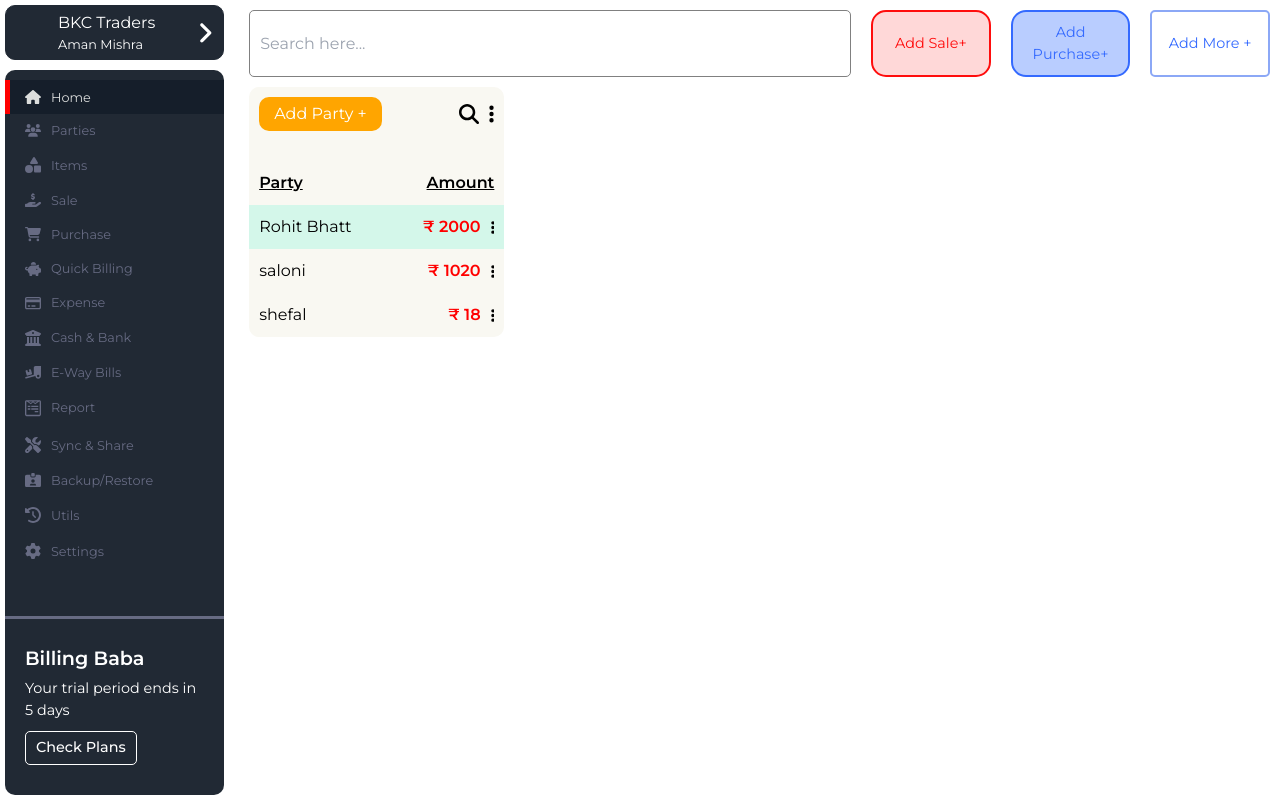
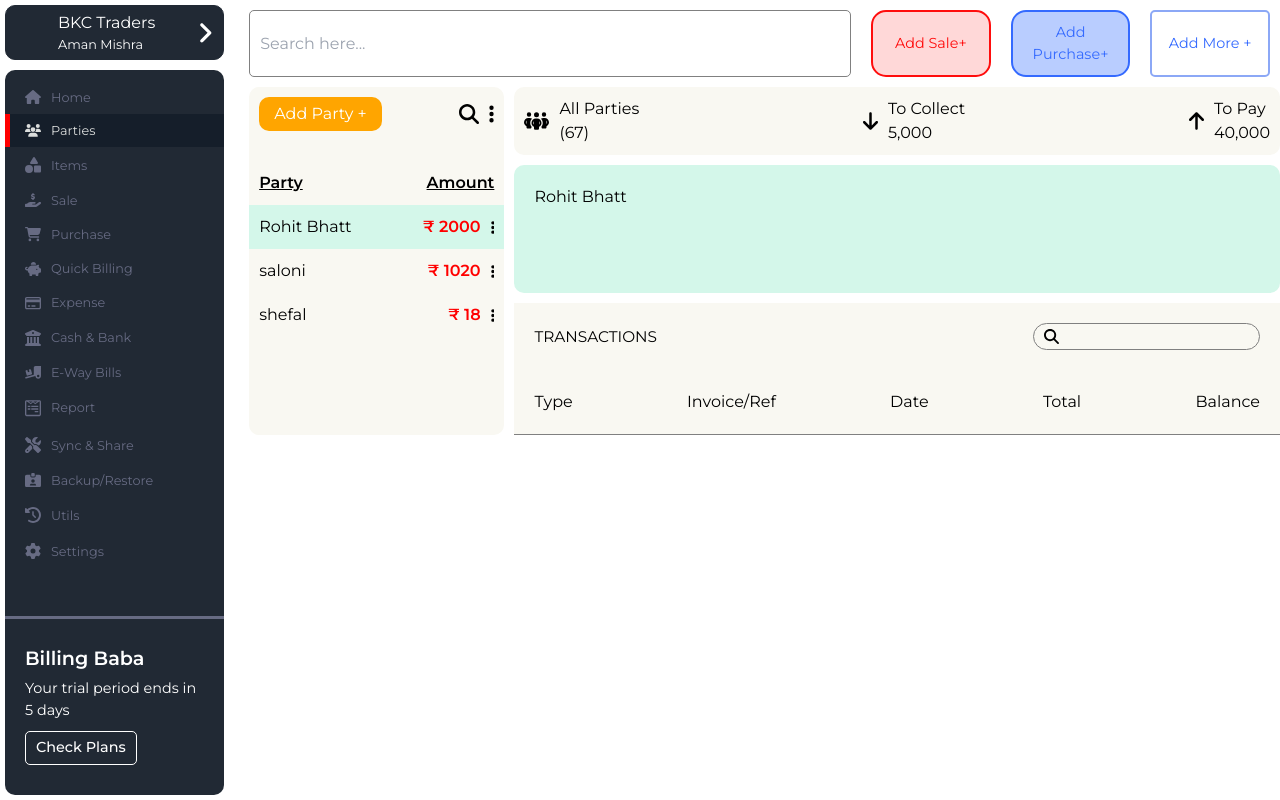
Before and after one commit to meechan16/Billing-Baba, a React (Create React App) app: page /parties in a window 1280 px wide. Built offline with nearby package versions, Linux system fonts and the light colour scheme.

Commit message:
some changes

```diff
--- a/src/App.js
+++ b/src/App.js
@@ -27,7 +27,7 @@ function App() {
             path="/"
             exact
             element={
-              <Home>
+              <Home part="dashboard">
                 <Dashboard />
               </Home>
             }
@@ -36,7 +36,7 @@ function App() {
             path="/parties"
             exact
             element={
-              <Home>
+              <Home part="parties">
                 <Parties />
               </Home>
             }
@@ -45,7 +45,7 @@ function App() {
             path="/items"
             exact
             element={
-              <Home>
+              <Home part="items">
                 <Items />
               </Home>
             }
--- a/src/components/sidebar.jsx
+++ b/src/components/sidebar.jsx
@@ -1,6 +1,8 @@
 import React from "react";
+import { Link } from "react-router-dom";
 
-export default function Sidebar() {
+export default function Sidebar({ part }) {
+  // alert(part);
   return (
     <div id="sidebar" className="flex">
       <div className="top">
@@ -20,91 +22,119 @@ export default function Sidebar() {
       <div className="body">
         <div className="content">
           <ul>
-            <li className="selected">
+            <Link className="home" to="/">
+              <li className={part === "dashboard" ? "selected" : ""}>
                 <svg xmlns="http://www.w3.org/2000/svg" viewBox="0 0 576 512">
                   <path d="M575.8 255.5c0 18-15 32.1-32 32.1h-32l.7 160.2c0 2.7-.2 5.4-.5 8.1V472c0 22.1-17.9 40-40 40H456c-1.1 0-2.2 0-3.3-.1c-1.4 .1-2.8 .1-4.2 .1H416 392c-22.1 0-40-17.9-40-40V448 384c0-17.7-14.3-32-32-32H256c-17.7 0-32 14.3-32 32v64 24c0 22.1-17.9 40-40 40H160 128.1c-1.5 0-3-.1-4.5-.2c-1.2 .1-2.4 .2-3.6 .2H104c-22.1 0-40-17.9-40-40V360c0-.9 0-1.9 .1-2.8V287.6H32c-18 0-32-14-32-32.1c0-9 3-17 10-24L266.4 8c7-7 15-8 22-8s15 2 21 7L564.8 231.5c8 7 12 15 11 24z" />
                 </svg>
                 <p>Home</p>
               </li>
+            </Link>
 
-            <li>
+            <Link className="signup" to="/parties">
+              <li className={part === "parties" ? "selected" : ""}>
                 <svg xmlns="http://www.w3.org/2000/svg" viewBox="0 0 640 512">
                   <path d="M144 0a80 80 0 1 1 0 160A80 80 0 1 1 144 0zM512 0a80 80 0 1 1 0 160A80 80 0 1 1 512 0zM0 298.7C0 239.8 47.8 192 106.7 192h42.7c15.9 0 31 3.5 44.6 9.7c-1.3 7.2-1.9 14.7-1.9 22.3c0 38.2 16.8 72.5 43.3 96c-.2 0-.4 0-.7 0H21.3C9.6 320 0 310.4 0 298.7zM405.3 320c-.2 0-.4 0-.7 0c26.6-23.5 43.3-57.8 43.3-96c0-7.6-.7-15-1.9-22.3c13.6-6.3 28.7-9.7 44.6-9.7h42.7C592.2 192 640 239.8 640 298.7c0 11.8-9.6 21.3-21.3 21.3H405.3zM224 224a96 96 0 1 1 192 0 96 96 0 1 1 -192 0zM128 485.3C128 411.7 187.7 352 261.3 352H378.7C452.3 352 512 411.7 512 485.3c0 14.7-11.9 26.7-26.7 26.7H154.7c-14.7 0-26.7-11.9-26.7-26.7z" />
                 </svg>
                 <p>Parties</p>
               </li>
-            <li>
+            </Link>
+            <Link className="signup" to="/items">
+              <li className={part === "items" ? "selected" : ""}>
                 <svg xmlns="http://www.w3.org/2000/svg" viewBox="0 0 512 512">
                   <path d="M315.4 15.5C309.7 5.9 299.2 0 288 0s-21.7 5.9-27.4 15.5l-96 160c-5.9 9.9-6.1 22.2-.4 32.2s16.3 16.2 27.8 16.2H384c11.5 0 22.2-6.2 27.8-16.2s5.5-22.3-.4-32.2l-96-160zM288 312V456c0 22.1 17.9 40 40 40H472c22.1 0 40-17.9 40-40V312c0-22.1-17.9-40-40-40H328c-22.1 0-40 17.9-40 40zM128 512a128 128 0 1 0 0-256 128 128 0 1 0 0 256z" />
                 </svg>
                 <p>Items</p>
               </li>
+            </Link>
+            <Link className="" to="/">
               <li>
                 <svg xmlns="http://www.w3.org/2000/svg" viewBox="0 0 576 512">
                   <path d="M312 24V34.5c6.4 1.2 12.6 2.7 18.2 4.2c12.8 3.4 20.4 16.6 17 29.4s-16.6 20.4-29.4 17c-10.9-2.9-21.1-4.9-30.2-5c-7.3-.1-14.7 1.7-19.4 4.4c-2.1 1.3-3.1 2.4-3.5 3c-.3 .5-.7 1.2-.7 2.8c0 .3 0 .5 0 .6c.2 .2 .9 1.2 3.3 2.6c5.8 3.5 14.4 6.2 27.4 10.1l.9 .3c11.1 3.3 25.9 7.8 37.9 15.3c13.7 8.6 26.1 22.9 26.4 44.9c.3 22.5-11.4 38.9-26.7 48.5c-6.7 4.1-13.9 7-21.3 8.8V232c0 13.3-10.7 24-24 24s-24-10.7-24-24V220.6c-9.5-2.3-18.2-5.3-25.6-7.8c-2.1-.7-4.1-1.4-6-2c-12.6-4.2-19.4-17.8-15.2-30.4s17.8-19.4 30.4-15.2c2.6 .9 5 1.7 7.3 2.5c13.6 4.6 23.4 7.9 33.9 8.3c8 .3 15.1-1.6 19.2-4.1c1.9-1.2 2.8-2.2 3.2-2.9c.4-.6 .9-1.8 .8-4.1l0-.2c0-1 0-2.1-4-4.6c-5.7-3.6-14.3-6.4-27.1-10.3l-1.9-.6c-10.8-3.2-25-7.5-36.4-14.4c-13.5-8.1-26.5-22-26.6-44.1c-.1-22.9 12.9-38.6 27.7-47.4c6.4-3.8 13.3-6.4 20.2-8.2V24c0-13.3 10.7-24 24-24s24 10.7 24 24zM568.2 336.3c13.1 17.8 9.3 42.8-8.5 55.9L433.1 485.5c-23.4 17.2-51.6 26.5-80.7 26.5H192 32c-17.7 0-32-14.3-32-32V416c0-17.7 14.3-32 32-32H68.8l44.9-36c22.7-18.2 50.9-28 80-28H272h16 64c17.7 0 32 14.3 32 32s-14.3 32-32 32H288 272c-8.8 0-16 7.2-16 16s7.2 16 16 16H392.6l119.7-88.2c17.8-13.1 42.8-9.3 55.9 8.5zM193.6 384l0 0-.9 0c.3 0 .6 0 .9 0z" />
                 </svg>
                 <p>Sale</p>
               </li>
+            </Link>
+            <Link className="" to="/">
               <li>
                 <svg xmlns="http://www.w3.org/2000/svg" viewBox="0 0 576 512">
                   <path d="M0 24C0 10.7 10.7 0 24 0H69.5c22 0 41.5 12.8 50.6 32h411c26.3 0 45.5 25 38.6 50.4l-41 152.3c-8.5 31.4-37 53.3-69.5 53.3H170.7l5.4 28.5c2.2 11.3 12.1 19.5 23.6 19.5H488c13.3 0 24 10.7 24 24s-10.7 24-24 24H199.7c-34.6 0-64.3-24.6-70.7-58.5L77.4 54.5c-.7-3.8-4-6.5-7.9-6.5H24C10.7 48 0 37.3 0 24zM128 464a48 48 0 1 1 96 0 48 48 0 1 1 -96 0zm336-48a48 48 0 1 1 0 96 48 48 0 1 1 0-96z" />
                 </svg>
                 <p>Purchase</p>
               </li>
+            </Link>
+            <Link className="" to="/">
               <li>
                 <svg xmlns="http://www.w3.org/2000/svg" viewBox="0 0 576 512">
                   <path d="M400 96l0 .7c-5.3-.4-10.6-.7-16-.7H256c-16.5 0-32.5 2.1-47.8 6c-.1-2-.2-4-.2-6c0-53 43-96 96-96s96 43 96 96zm-16 32c3.5 0 7 .1 10.4 .3c4.2 .3 8.4 .7 12.6 1.3C424.6 109.1 450.8 96 480 96h11.5c10.4 0 18 9.8 15.5 19.9l-13.8 55.2c15.8 14.8 28.7 32.8 37.5 52.9H544c17.7 0 32 14.3 32 32v96c0 17.7-14.3 32-32 32H512c-9.1 12.1-19.9 22.9-32 32v64c0 17.7-14.3 32-32 32H416c-17.7 0-32-14.3-32-32V448H256v32c0 17.7-14.3 32-32 32H192c-17.7 0-32-14.3-32-32V416c-34.9-26.2-58.7-66.3-63.2-112H68c-37.6 0-68-30.4-68-68s30.4-68 68-68h4c13.3 0 24 10.7 24 24s-10.7 24-24 24H68c-11 0-20 9-20 20s9 20 20 20H99.2c12.1-59.8 57.7-107.5 116.3-122.8c12.9-3.4 26.5-5.2 40.5-5.2H384zm64 136a24 24 0 1 0 -48 0 24 24 0 1 0 48 0z" />
                 </svg>
                 <p>Quick Billing</p>
               </li>
+            </Link>
+            <Link className="" to="/">
               <li>
                 <svg xmlns="http://www.w3.org/2000/svg" viewBox="0 0 576 512">
                   <path d="M512 80c8.8 0 16 7.2 16 16v32H48V96c0-8.8 7.2-16 16-16H512zm16 144V416c0 8.8-7.2 16-16 16H64c-8.8 0-16-7.2-16-16V224H528zM64 32C28.7 32 0 60.7 0 96V416c0 35.3 28.7 64 64 64H512c35.3 0 64-28.7 64-64V96c0-35.3-28.7-64-64-64H64zm56 304c-13.3 0-24 10.7-24 24s10.7 24 24 24h48c13.3 0 24-10.7 24-24s-10.7-24-24-24H120zm128 0c-13.3 0-24 10.7-24 24s10.7 24 24 24H360c13.3 0 24-10.7 24-24s-10.7-24-24-24H248z" />
                 </svg>
                 <p>Expense</p>
               </li>
+            </Link>
+            <Link className="" to="/">
               <li>
                 <svg xmlns="http://www.w3.org/2000/svg" viewBox="0 0 512 512">
                   <path d="M243.4 2.6l-224 96c-14 6-21.8 21-18.7 35.8S16.8 160 32 160v8c0 13.3 10.7 24 24 24H456c13.3 0 24-10.7 24-24v-8c15.2 0 28.3-10.7 31.3-25.6s-4.8-29.9-18.7-35.8l-224-96c-8-3.4-17.2-3.4-25.2 0zM128 224H64V420.3c-.6 .3-1.2 .7-1.8 1.1l-48 32c-11.7 7.8-17 22.4-12.9 35.9S17.9 512 32 512H480c14.1 0 26.5-9.2 30.6-22.7s-1.1-28.1-12.9-35.9l-48-32c-.6-.4-1.2-.7-1.8-1.1V224H384V416H344V224H280V416H232V224H168V416H128V224zM256 64a32 32 0 1 1 0 64 32 32 0 1 1 0-64z" />
                 </svg>
                 <p>Cash & Bank</p>
               </li>
+            </Link>
+            <Link className="" to="/">
               <li>
                 <svg xmlns="http://www.w3.org/2000/svg" viewBox="0 0 640 512">
                   <path d="M640 0V400c0 61.9-50.1 112-112 112c-61 0-110.5-48.7-112-109.3L48.4 502.9c-17.1 4.6-34.6-5.4-39.3-22.5s5.4-34.6 22.5-39.3L352 353.8V64c0-35.3 28.7-64 64-64H640zM576 400a48 48 0 1 0 -96 0 48 48 0 1 0 96 0zM23.1 207.7c-4.6-17.1 5.6-34.6 22.6-39.2l46.4-12.4 20.7 77.3c2.3 8.5 11.1 13.6 19.6 11.3l30.9-8.3c8.5-2.3 13.6-11.1 11.3-19.6l-20.7-77.3 46.4-12.4c17.1-4.6 34.6 5.6 39.2 22.6l41.4 154.5c4.6 17.1-5.6 34.6-22.6 39.2L103.7 384.9c-17.1 4.6-34.6-5.6-39.2-22.6L23.1 207.7z" />
                 </svg>
                 <p>E-Way Bills</p>
               </li>
+            </Link>
+            <Link className="" to="/">
               <li>
                 <svg xmlns="http://www.w3.org/2000/svg" viewBox="0 0 448 512">
                   <path d="M448 75.2v361.7c0 24.3-19 43.2-43.2 43.2H43.2C19.3 480 0 461.4 0 436.8V75.2C0 51.1 18.8 32 43.2 32h361.7c24 0 43.1 18.8 43.1 43.2zm-37.3 361.6V75.2c0-3-2.6-5.8-5.8-5.8h-9.3L285.3 144 224 94.1 162.8 144 52.5 69.3h-9.3c-3.2 0-5.8 2.8-5.8 5.8v361.7c0 3 2.6 5.8 5.8 5.8h361.7c3.2 .1 5.8-2.7 5.8-5.8zM150.2 186v37H76.7v-37h73.5zm0 74.4v37.3H76.7v-37.3h73.5zm11.1-147.3l54-43.7H96.8l64.5 43.7zm210 72.9v37h-196v-37h196zm0 74.4v37.3h-196v-37.3h196zm-84.6-147.3l64.5-43.7H232.8l53.9 43.7zM371.3 335v37.3h-99.4V335h99.4z" />
                 </svg>
                 <p>Report</p>
               </li>
+            </Link>
+            <Link className="" to="/">
               <li>
                 <svg xmlns="http://www.w3.org/2000/svg" viewBox="0 0 512 512">
                   <path d="M78.6 5C69.1-2.4 55.6-1.5 47 7L7 47c-8.5 8.5-9.4 22-2.1 31.6l80 104c4.5 5.9 11.6 9.4 19 9.4h54.1l109 109c-14.7 29-10 65.4 14.3 89.6l112 112c12.5 12.5 32.8 12.5 45.3 0l64-64c12.5-12.5 12.5-32.8 0-45.3l-112-112c-24.2-24.2-60.6-29-89.6-14.3l-109-109V104c0-7.5-3.5-14.5-9.4-19L78.6 5zM19.9 396.1C7.2 408.8 0 426.1 0 444.1C0 481.6 30.4 512 67.9 512c18 0 35.3-7.2 48-19.9L233.7 374.3c-7.8-20.9-9-43.6-3.6-65.1l-61.7-61.7L19.9 396.1zM512 144c0-10.5-1.1-20.7-3.2-30.5c-2.4-11.2-16.1-14.1-24.2-6l-63.9 63.9c-3 3-7.1 4.7-11.3 4.7H352c-8.8 0-16-7.2-16-16V102.6c0-4.2 1.7-8.3 4.7-11.3l63.9-63.9c8.1-8.1 5.2-21.8-6-24.2C388.7 1.1 378.5 0 368 0C288.5 0 224 64.5 224 144l0 .8 85.3 85.3c36-9.1 75.8 .5 104 28.7L429 274.5c49-23 83-72.8 83-130.5zM56 432a24 24 0 1 1 48 0 24 24 0 1 1 -48 0z" />
                 </svg>
                 <p>Sync & Share</p>
               </li>
+            </Link>
+            <Link className="" to="/">
               <li>
                 <svg xmlns="http://www.w3.org/2000/svg" viewBox="0 0 576 512">
                   <path d="M256 0h64c17.7 0 32 14.3 32 32V96c0 17.7-14.3 32-32 32H256c-17.7 0-32-14.3-32-32V32c0-17.7 14.3-32 32-32zM64 64H192v48c0 26.5 21.5 48 48 48h96c26.5 0 48-21.5 48-48V64H512c35.3 0 64 28.7 64 64V448c0 35.3-28.7 64-64 64H64c-35.3 0-64-28.7-64-64V128C0 92.7 28.7 64 64 64zM176 437.3c0 5.9 4.8 10.7 10.7 10.7H389.3c5.9 0 10.7-4.8 10.7-10.7c0-29.5-23.9-53.3-53.3-53.3H229.3c-29.5 0-53.3 23.9-53.3 53.3zM288 352a64 64 0 1 0 0-128 64 64 0 1 0 0 128z" />
                 </svg>
                 <p>Backup/Restore</p>
               </li>
+            </Link>
+            <Link className="" to="/">
               <li>
                 <svg xmlns="http://www.w3.org/2000/svg" viewBox="0 0 512 512">
                   <path d="M75 75L41 41C25.9 25.9 0 36.6 0 57.9V168c0 13.3 10.7 24 24 24H134.1c21.4 0 32.1-25.9 17-41l-30.8-30.8C155 85.5 203 64 256 64c106 0 192 86 192 192s-86 192-192 192c-40.8 0-78.6-12.7-109.7-34.4c-14.5-10.1-34.4-6.6-44.6 7.9s-6.6 34.4 7.9 44.6C151.2 495 201.7 512 256 512c141.4 0 256-114.6 256-256S397.4 0 256 0C185.3 0 121.3 28.7 75 75zm181 53c-13.3 0-24 10.7-24 24V256c0 6.4 2.5 12.5 7 17l72 72c9.4 9.4 24.6 9.4 33.9 0s9.4-24.6 0-33.9l-65-65V152c0-13.3-10.7-24-24-24z" />
                 </svg>
                 <p>Utils</p>
               </li>
+            </Link>
+            <Link className="" to="/">
               <li>
                 <svg xmlns="http://www.w3.org/2000/svg" viewBox="0 0 512 512">
                   <path d="M495.9 166.6c3.2 8.7 .5 18.4-6.4 24.6l-43.3 39.4c1.1 8.3 1.7 16.8 1.7 25.4s-.6 17.1-1.7 25.4l43.3 39.4c6.9 6.2 9.6 15.9 6.4 24.6c-4.4 11.9-9.7 23.3-15.8 34.3l-4.7 8.1c-6.6 11-14 21.4-22.1 31.2c-5.9 7.2-15.7 9.6-24.5 6.8l-55.7-17.7c-13.4 10.3-28.2 18.9-44 25.4l-12.5 57.1c-2 9.1-9 16.3-18.2 17.8c-13.8 2.3-28 3.5-42.5 3.5s-28.7-1.2-42.5-3.5c-9.2-1.5-16.2-8.7-18.2-17.8l-12.5-57.1c-15.8-6.5-30.6-15.1-44-25.4L83.1 425.9c-8.8 2.8-18.6 .3-24.5-6.8c-8.1-9.8-15.5-20.2-22.1-31.2l-4.7-8.1c-6.1-11-11.4-22.4-15.8-34.3c-3.2-8.7-.5-18.4 6.4-24.6l43.3-39.4C64.6 273.1 64 264.6 64 256s.6-17.1 1.7-25.4L22.4 191.2c-6.9-6.2-9.6-15.9-6.4-24.6c4.4-11.9 9.7-23.3 15.8-34.3l4.7-8.1c6.6-11 14-21.4 22.1-31.2c5.9-7.2 15.7-9.6 24.5-6.8l55.7 17.7c13.4-10.3 28.2-18.9 44-25.4l12.5-57.1c2-9.1 9-16.3 18.2-17.8C227.3 1.2 241.5 0 256 0s28.7 1.2 42.5 3.5c9.2 1.5 16.2 8.7 18.2 17.8l12.5 57.1c15.8 6.5 30.6 15.1 44 25.4l55.7-17.7c8.8-2.8 18.6-.3 24.5 6.8c8.1 9.8 15.5 20.2 22.1 31.2l4.7 8.1c6.1 11 11.4 22.4 15.8 34.3zM256 336a80 80 0 1 0 0-160 80 80 0 1 0 0 160z" />
                 </svg>
                 <p>Settings</p>
               </li>
+            </Link>
           </ul>
         </div>
         <div className="bottom">
--- a/src/pages/home.jsx
+++ b/src/pages/home.jsx
@@ -2,10 +2,10 @@ import React from "react";
 import Sidebar from "../components/sidebar";
 import Dashboard from "./dashboard";
 
-export default function Home({ children }) {
+export default function Home({ children, part }) {
   return (
     <div id="Home">
-      <Sidebar />
+      <Sidebar part={part} />
       <div className="body">
         <div id="nav">
           <input
--- a/src/pages/parties.jsx
+++ b/src/pages/parties.jsx
@@ -49,7 +49,58 @@ export default function Parties() {
           </div>
         </div>
       </div>
-      <div className="right"></div>
+      <div className="right">
+        <div className="top">
+          <div className="tile">
+            <svg xmlns="http://www.w3.org/2000/svg" viewBox="0 0 640 512">
+              <path d="M72 88a56 56 0 1 1 112 0A56 56 0 1 1 72 88zM64 245.7C54 256.9 48 271.8 48 288s6 31.1 16 42.3V245.7zm144.4-49.3C178.7 222.7 160 261.2 160 304c0 34.3 12 65.8 32 90.5V416c0 17.7-14.3 32-32 32H96c-17.7 0-32-14.3-32-32V389.2C26.2 371.2 0 332.7 0 288c0-61.9 50.1-112 112-112h32c24 0 46.2 7.5 64.4 20.3zM448 416V394.5c20-24.7 32-56.2 32-90.5c0-42.8-18.7-81.3-48.4-107.7C449.8 183.5 472 176 496 176h32c61.9 0 112 50.1 112 112c0 44.7-26.2 83.2-64 101.2V416c0 17.7-14.3 32-32 32H480c-17.7 0-32-14.3-32-32zm8-328a56 56 0 1 1 112 0A56 56 0 1 1 456 88zM576 245.7v84.7c10-11.3 16-26.1 16-42.3s-6-31.1-16-42.3zM320 32a64 64 0 1 1 0 128 64 64 0 1 1 0-128zM240 304c0 16.2 6 31 16 42.3V261.7c-10 11.3-16 26.1-16 42.3zm144-42.3v84.7c10-11.3 16-26.1 16-42.3s-6-31.1-16-42.3zM448 304c0 44.7-26.2 83.2-64 101.2V448c0 17.7-14.3 32-32 32H288c-17.7 0-32-14.3-32-32V405.2c-37.8-18-64-56.5-64-101.2c0-61.9 50.1-112 112-112h32c61.9 0 112 50.1 112 112z" />
+            </svg>
+            <div className="">
+              <h1>All Parties</h1>
+              <p className="red">(67)</p>
+            </div>
+          </div>
+          <div className="tile">
+            <svg xmlns="http://www.w3.org/2000/svg" viewBox="0 0 384 512">
+              <path d="M169.4 470.6c12.5 12.5 32.8 12.5 45.3 0l160-160c12.5-12.5 12.5-32.8 0-45.3s-32.8-12.5-45.3 0L224 370.8 224 64c0-17.7-14.3-32-32-32s-32 14.3-32 32l0 306.7L54.6 265.4c-12.5-12.5-32.8-12.5-45.3 0s-12.5 32.8 0 45.3l160 160z" />
+            </svg>
+            <div className="">
+              <h1>To Collect</h1>
+              <p className="red">5,000</p>
+            </div>
+          </div>
+          <div className="tile">
+            <svg xmlns="http://www.w3.org/2000/svg" viewBox="0 0 384 512">
+              <path d="M214.6 41.4c-12.5-12.5-32.8-12.5-45.3 0l-160 160c-12.5 12.5-12.5 32.8 0 45.3s32.8 12.5 45.3 0L160 141.2V448c0 17.7 14.3 32 32 32s32-14.3 32-32V141.2L329.4 246.6c12.5 12.5 32.8 12.5 45.3 0s12.5-32.8 0-45.3l-160-160z" />
+            </svg>
+            <div className="">
+              <h1>To Pay</h1>
+              <p className="red">40,000</p>
+            </div>
+          </div>
+        </div>
+        <div className="title">
+          <h1>Rohit Bhatt</h1>
+        </div>
+        <div className="content">
+          <div className="t">
+            <h1>TRANSACTIONS</h1>
+            <div className="search">
+              <svg xmlns="http://www.w3.org/2000/svg" viewBox="0 0 512 512">
+                <path d="M416 208c0 45.9-14.9 88.3-40 122.7L502.6 457.4c12.5 12.5 12.5 32.8 0 45.3s-32.8 12.5-45.3 0L330.7 376c-34.4 25.2-76.8 40-122.7 40C93.1 416 0 322.9 0 208S93.1 0 208 0S416 93.1 416 208zM208 352a144 144 0 1 0 0-288 144 144 0 1 0 0 288z" />
+              </svg>
+              <input type="" />
+            </div>
+          </div>
+          <div className="cl">
+            <p>Type</p>
+            <p>Invoice/Ref</p>
+            <p>Date</p>
+            <p>Total</p>
+            <p>Balance</p>
+          </div>
+        </div>
+      </div>
     </div>
   );
 }
--- a/src/style.scss
+++ b/src/style.scss
@@ -425,5 +425,67 @@
   }
   .right {
     flex: 3;
+    .top {
+      display: flex;
+      justify-content: space-between;
+      align-items: center;
+      padding: 10px;
+      background-color: #f9f8f2;
+      border-radius: 10px;
+      .tile {
+        display: flex;
+        align-items: center;
+        gap: 10px;
+        svg {
+          height: 20px;
+        }
+        div {
+        }
+      }
+    }
+    .title {
+      display: flex;
+      justify-content: space-between;
+      min-height: 10vw;
+      padding: 20px;
+      background-color: #d4f7ea;
+      border-radius: 10px;
+      margin: 10px 0;
+    }
+    .content {
+      background-color: #f9f8f2;
+      .t {
+        display: flex;
+        justify-content: space-between;
+        align-items: center;
+        padding: 20px;
+        h1 {
+          font-size: 1.2vw;
+        }
+        .search {
+          border: 1px solid grey;
+          border-radius: 50px;
+          display: flex;
+          align-items: center;
+          svg {
+            margin: 5px 10px;
+            height: 15px;
+          }
+          input {
+            height: 100%;
+            border: none;
+            background-color: transparent;
+            font-size: 1.2vw;
+          }
+        }
+      }
+      .cl {
+        display: flex;
+        justify-content: space-between;
+        align-items: center;
+        padding: 20px;
+        border-bottom: 1px solid gray;
+      }
+    }
   }
 }
```
Lines whose indentation alone changed are shown as unchanged.
